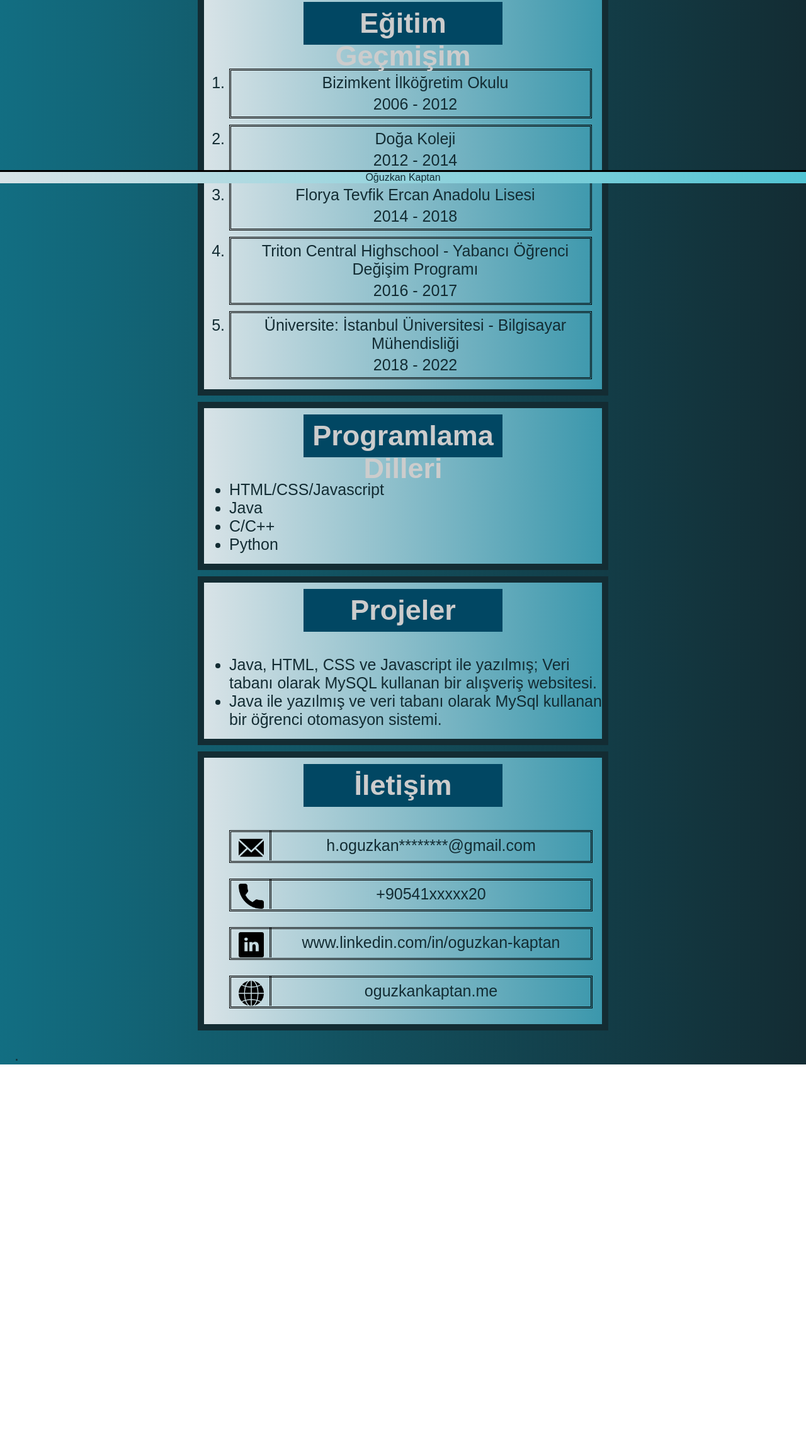
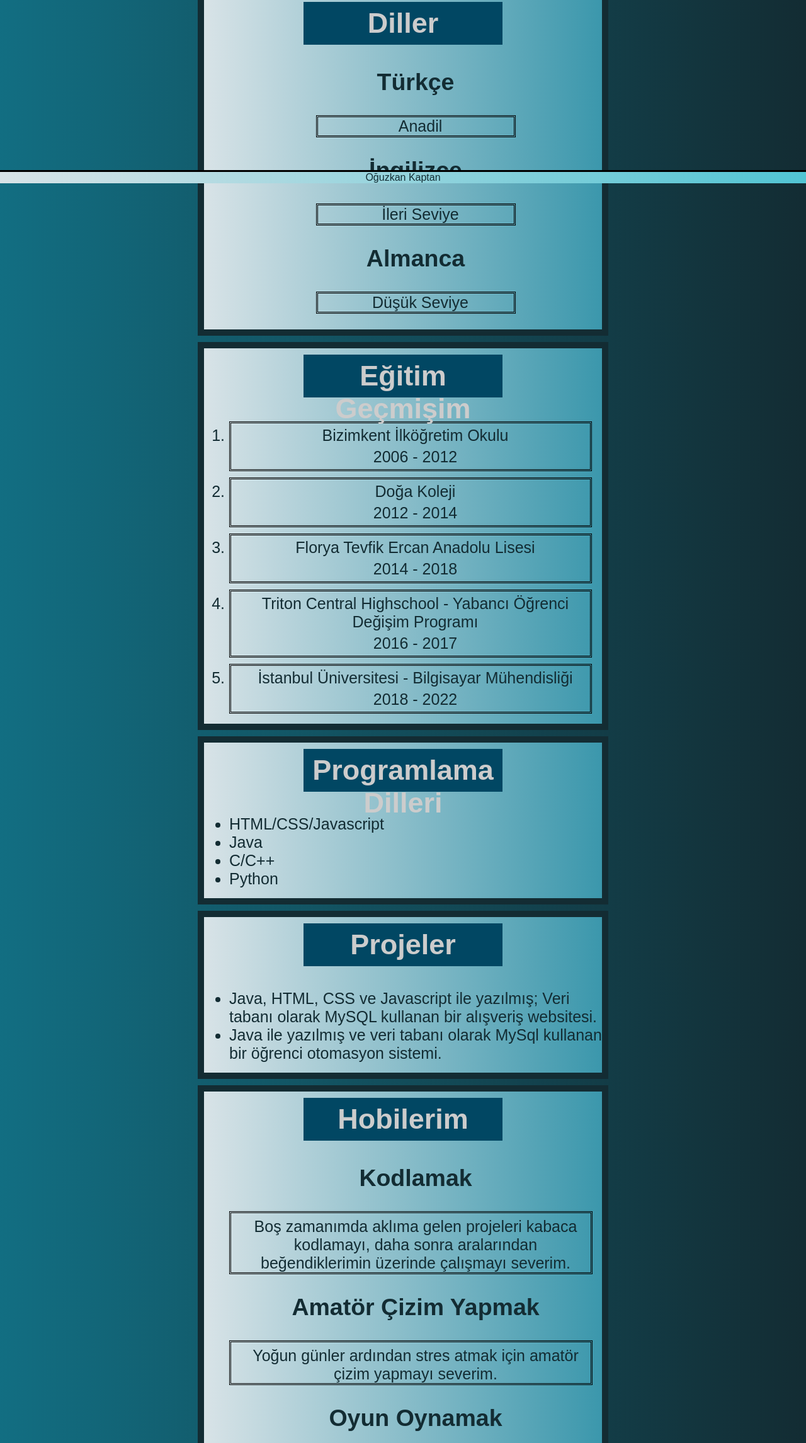
Before and after one commit to Oguzkan-school/Oguzkan-school.github.io, a plain HTML site: page cv.html in a window 1280 px wide. Shown: the part 509-2800 px from the top of the page at 63% size. Before the commit the page ends 2199 px from the top, so only its background shows below. Drawn offline with Linux system fonts and the light colour scheme.

Commit message:
cv added hobies and languages

```diff
--- a/cv-navbar.js
+++ b/cv-navbar.js
@@ -5,6 +5,8 @@ const hakkimdaNav = document.querySelector(".hakkimda-nav");
 const egitimNav = document.querySelector(".egitim-nav");
 const programNav = document.querySelector(".program-nav");
 const projeNav = document.querySelector(".proje-nav");
+const hobiNav = document.querySelector(".hobi-nav");
+const dilNav = document.querySelector(".dil-nav");
 const iletisimNav = document.querySelector(".iletisim-nav");
 
 const hakkimdaPosition = document
@@ -22,6 +24,8 @@ const projePosition = document
 const iletisimPosition = document
   .getElementById("iletisim-id")
   .getBoundingClientRect();
+const hobiPosition = document.getElementById("hobi-id").getBoundingClientRect();
+const dilPosition = document.getElementById("dil-id").getBoundingClientRect();
 
 window.onscroll = function () {
   scrollFunction();
@@ -52,3 +56,11 @@ projeNav.addEventListener("click", function () {
 iletisimNav.addEventListener("click", function () {
   window.scrollTo(0, iletisimPosition.y - 110);
 });
+
+hobiNav.addEventListener("click", function () {
+  window.scrollTo(0, hobiPosition.y - 110);
+});
+
+dilNav.addEventListener("click", function () {
+  window.scrollTo(0, dilPosition.y - 110);
+});
--- a/cv-style.css
+++ b/cv-style.css
@@ -112,3 +112,34 @@ h1 {
 .iletisim-content li {
   list-style-type: none;
 }
+
+.hobi-content li {
+  list-style-type: none;
+}
+
+.hobi-content h2 {
+  text-align: center;
+}
+
+.hobi-content p {
+  border: 3px double black;
+  padding-top: 7px;
+  margin-right: 15px;
+  text-align: center;
+}
+
+.dil-content li {
+  list-style-type: none;
+}
+
+.dil-content h2 {
+  text-align: center;
+}
+
+.dil-content p {
+  border: 3px double black;
+  width: 50%;
+  margin-left: auto;
+  margin-right: auto;
+  text-align: center;
+}
--- a/cv.html
+++ b/cv.html
@@ -23,9 +23,11 @@
     <nav class="navbar">
       <button class="navbar-child bas-nav">Başa Dön</button>
       <button class="navbar-child hakkimda-nav">Hakkımda</button>
+      <button class="navbar-child dil-nav">Diller</button>
       <button class="navbar-child egitim-nav">Eğitim Geçmişim</button>
       <button class="navbar-child program-nav">Program Dilleri</button>
       <button class="navbar-child proje-nav">Projeler</button>
+      <button class="navbar-child hobi-nav">Hobilerim</button>
       <button class="navbar-child iletisim-nav">İletişim</button>
     </nav>
 
@@ -44,13 +46,23 @@
 
         <div class="cv-list">
           <div class="cv-list-entry">
+            <h2 id="dil-id" class="cv-list-entry-title dil-btn">Diller</h2>
+            <ul class="cv-list-entry-content dil-content">
+              <li><h2>Türkçe</h2><p>Anadil</p></li>
+              <li><h2>İngilizce</h2><p>İleri Seviye</p></li>
+              <li><h2>Almanca</h2><p>Düşük Seviye</p></li>
+          </div
+        </div>
+
+        <div class="cv-list">
+          <div class="cv-list-entry">
             <h2 id="egitim-id" class="cv-list-entry-title egitim-btn">Eğitim Geçmişim</h2>
             <ol class="cv-list-entry-content egitim-content">
               <li class="egitim-li"><p>Bizimkent İlköğretim Okulu</p><p >2006 - 2012</p></li>
               <li class="egitim-li"><p>Doğa Koleji</p><p >2012 - 2014</p></li>
               <li class="egitim-li"><p>Florya Tevfik Ercan Anadolu Lisesi</p><p >2014 - 2018</p></li>
               <li class="egitim-li"><p>Triton Central Highschool - Yabancı Öğrenci Değişim Programı</p><p >2016 - 2017</p></li>
-              <li class="egitim-li"><p>Üniversite: İstanbul Üniversitesi - Bilgisayar Mühendisliği</p><p>2018 - 2022</p></li>
+              <li class="egitim-li"><p>İstanbul Üniversitesi - Bilgisayar Mühendisliği</p><p>2018 - 2022</p></li>
             </ol>
           </div>
         </div>
@@ -79,6 +91,18 @@
 
       <div class="cv-list">
         <div class="cv-list-entry">
+          <h2 id="hobi-id" class="cv-list-entry-title hobi-btn">Hobilerim</h2>
+          <ul class="cv-list-entry-content hobi-content">
+            <li><h2>Kodlamak</h2><p>Boş zamanımda aklıma gelen projeleri kabaca kodlamayı, daha sonra aralarından beğendiklerimin üzerinde çalışmayı severim.</p></li>
+            <li><h2>Amatör Çizim Yapmak</h2><p>Yoğun günler ardından stres atmak için amatör çizim yapmayı severim.</p></li>
+            <li><h2>Oyun Oynamak</h2><p>Arada boş zamanımı oyun oynayarak geçirmeyi, oynadığım oyunlarda kullanılan bölüm tasarımını incelemeyi severim.</p></li>
+            <li><h2>Seyehat Etmek</h2><p>Uzun tatillerde daha öncede bulunmadığım yerleri keşfetmeyi severim.</p></li>
+          </ul>
+        </div>
+      </div>
+
+      <div class="cv-list">
+        <div class="cv-list-entry">
           <h2 id="iletisim-id" class="cv-list-entry-title iletisim-btn">İletişim</h2>
           <ul class="cv-list-entry-content iletisim-content">
             <li><img src="email.png" alt="Email"><p>h.oguzkan********@gmail.com</p></li>
```
